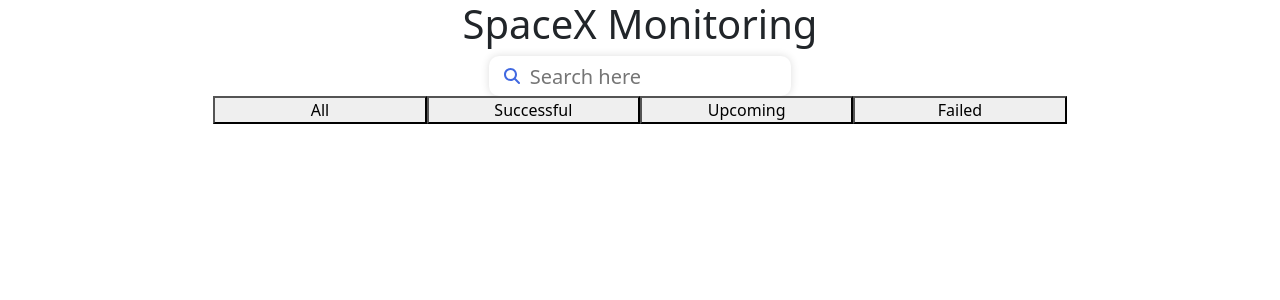
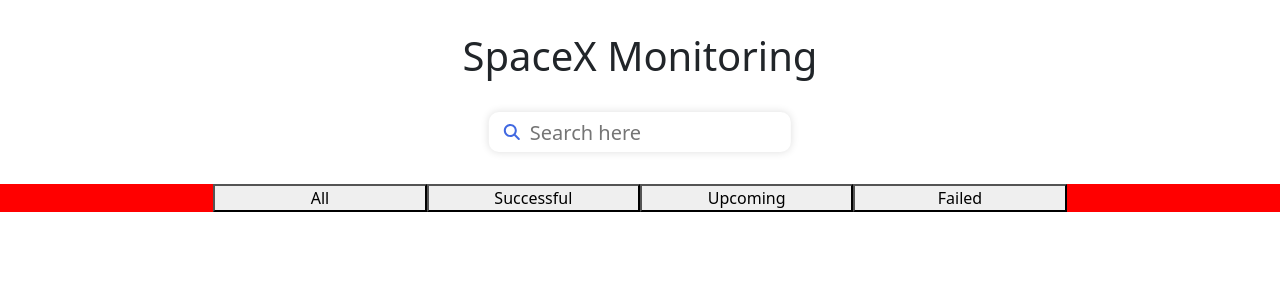
Before and after one commit to VictoriaL-y/SpaceXMonitoring, a React (Create React App) app: page / in a window 1280 px wide. Shown: the top 300 px of the page. Built offline with nearby package versions, Linux system fonts and the light colour scheme; no server answers.

Commit message:
Added some searchbar css and edited click outside checker

```diff
--- a/src/App.js
+++ b/src/App.js
@@ -4,6 +4,7 @@
 import SearchBar from './components/SearchBar';
 import SearchResultsList from './components/SearchResultsList';
 import FilterButtons from './components/FilterButtons';
+import CheckClickOutside from "./components/CheckClickOutside";
 import './App.css';
 
 const App = () => {
@@ -17,14 +18,16 @@
 
   return (
     <div className="App">
-      <h1 className="text-center">SpaceX Monitoring</h1>
+      <h1 className="text-center spaceX-title">SpaceX Monitoring</h1>
 
+      <CheckClickOutside onClickOutside={() => setSearchBarResults([])}>
       <SearchBar spaceXdata={spaceXdata} setResults={setSearchBarResults}/>
       {searchBarResults.length > 0 && <SearchResultsList results={searchBarResults} setResults={setFilterButtonResult} setSearchBarResults={setSearchBarResults}/>}
+      </CheckClickOutside>
 
     <FilterButtons spaceXdata={spaceXdata} setResults={setFilterButtonResult}/>
 
-      <div className="row container-fluid p-0 m-0">
+      <div className="row container-fluid p-0 m-0 launch-results">
 
         <div className="col-sm-1 col-lg-2"></div>
         <div id="launches-list" className="col-xs-12 col-sm-10 col-lg-8 container-fluid p-0">
--- a/src/components/FilterButtons.jsx
+++ b/src/components/FilterButtons.jsx
@@ -40,7 +40,7 @@
     }
 
     return (
-        <div className="row container-fluid p-0 m-0">
+        <div className="row container-fluid p-0 m-0 row-buttons">
             <div className="col-lg-2"></div>
 
             {buttonsInfo.map((button, id) => {
--- a/src/components/SearchBar.css
+++ b/src/components/SearchBar.css
@@ -3,7 +3,12 @@
     width: calc(8vw + 200px);
     min-width: 300px;
     max-width: 400px;
-    margin: 0px auto 0px auto;
+    /* margin: 0px auto 0px auto; */
+    position: absolute;
+    left: 50%;
+    top: 7rem;
+    transform: translate(-50%, 0%);
+    z-index: 100;
     border-radius: 10px;
     height: 2.5rem;
     padding: 0 15px;
--- a/src/components/SearchResultsList.css
+++ b/src/components/SearchResultsList.css
@@ -9,7 +9,8 @@
     border-radius: 10px;
     position: absolute;
     left: 50%;
-    transform: translate(-50%, 0);
+    top: 7rem;
+    transform: translate(-50%, 3rem);
     z-index: 100;
     max-height: 300px;
     overflow-y: scroll;
--- a/src/components/SearchResultsList.jsx
+++ b/src/components/SearchResultsList.jsx
@@ -1,14 +1,11 @@
 import React from "react";
 import "./SearchResultsList.css";
-import CheckClickOutside from "./CheckClickOutside";
 
 const SearchResultsList = ({results, setResults, setSearchBarResults}) => {
 
     return (
-        <CheckClickOutside onClickOutside={() => setSearchBarResults([])}>
 
         <div className="results-list">
-
 
             {results.map((result) => {
                 return (
@@ -21,11 +18,9 @@
                         {result.name + ": " + result.date_utc.slice(0, 10)}
                     </div>
                 )
-
             })}
 
         </div>
-        </CheckClickOutside>
 
     )
 }
--- a/src/index.css
+++ b/src/index.css
@@ -2,5 +2,15 @@
   box-sizing: border-box;
   margin: 0px;
   padding: 0px;
+}
 
+.spaceX-title {
+  padding-top: 2rem;
+  padding-bottom: 6rem;
 }
+
+.launch-results, .row-buttons {
+  /* position: absolute; */
+  /* top: 10%; */
+  background-color: red;
+}
```
